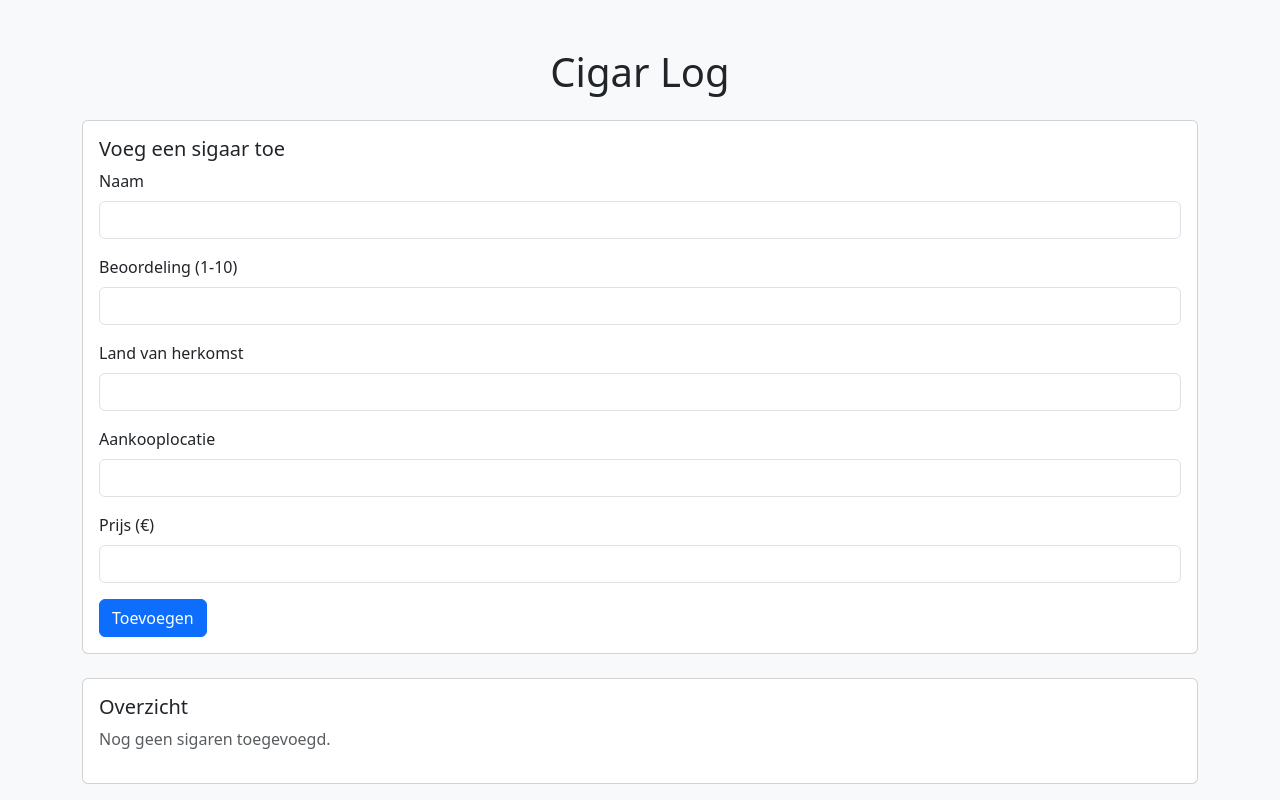
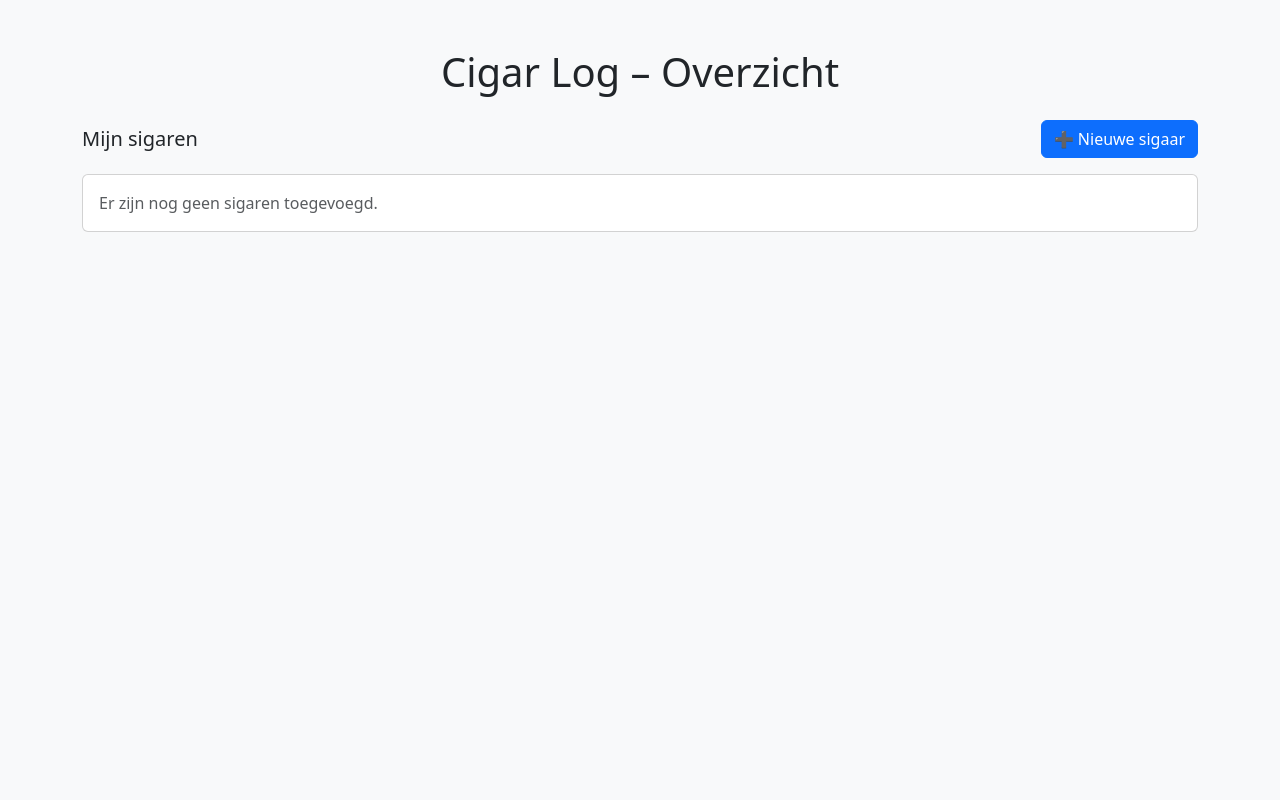
Before and after one commit to Bedrijfstak14/AshNote, a Flask app: page / in a window 1280 px wide. Run offline with Flask 3, Linux system fonts and the light colour scheme; parts of the project's set-up code (start-up, migrations or seed data) failed here and were passed over.

Commit message:
Enhance cigar management features: add flash messages for user feedback, improve form handling, and update UI for better usability.

```diff
--- a/app.py
+++ b/app.py
@@ -1,19 +1,22 @@
 import os
-from flask import Flask, render_template, request, redirect, url_for
+from flask import Flask, render_template, request, redirect, url_for, flash
 from flask_sqlalchemy import SQLAlchemy
+from dotenv import load_dotenv
+
+# .env laden
+load_dotenv()
 
 app = Flask(__name__)
+app.secret_key = os.getenv("SECRET_KEY")  # ✔️ geladen uit .env
 
-# Juiste pad naar /tmp (altijd beschrijfbaar in Docker)
+# SQLite locatie
 DB_DIR = "/tmp/cigars_data"
 os.makedirs(DB_DIR, exist_ok=True)
 
-# SQLite-bestand in tijdelijke map (geen volume nodig!)
 app.config['SQLALCHEMY_DATABASE_URI'] = 'sqlite:////tmp/cigars_data/cigars.db'
 app.config['SQLALCHEMY_TRACK_MODIFICATIONS'] = False
 
 db = SQLAlchemy(app)
-
 class Cigar(db.Model):
     id = db.Column(db.Integer, primary_key=True)
     name = db.Column(db.String(100), nullable=False)
@@ -27,21 +30,35 @@ def index():
     cigars = Cigar.query.all()
     return render_template("index.html", cigars=cigars)
 
-@app.route("/add", methods=["POST"])
+from flask import flash
+
+@app.route("/add", methods=["GET", "POST"])
 def add():
-    name = request.form.get("name")
-    rating = int(request.form.get("rating"))
-    origin_country = request.form.get("origin_country")
-    purchase_location = request.form.get("purchase_location")
-    price = float(request.form.get("price"))
+    if request.method == "POST":
+        try:
+            name = request.form.get("name")
+            rating = int(request.form.get("rating"))
+            origin_country = request.form.get("origin_country")
+            purchase_location = request.form.get("purchase_location")
+            price = float(request.form.get("price") or 0.0)
 
-    new_cigar = Cigar(name=name, rating=rating,
-                      origin_country=origin_country,
-                      purchase_location=purchase_location,
-                      price=price)
-    db.session.add(new_cigar)
-    db.session.commit()
-    return redirect(url_for("index"))
+            new_cigar = Cigar(
+                name=name,
+                rating=rating,
+                origin_country=origin_country,
+                purchase_location=purchase_location,
+                price=price
+            )
+            db.session.add(new_cigar)
+            db.session.commit()
+            flash("Sigaar toegevoegd!", "success")
+            return redirect(url_for("index"))
+        except Exception as e:
+            flash(f"Fout bij toevoegen: {e}", "danger")
+            return redirect(url_for("add"))
+
+    return render_template("add.html")
+
 
 if __name__ == "__main__":
     with app.app_context():
--- a/requirements.txt
+++ b/requirements.txt
@@ -1,2 +1,3 @@
 Flask==2.3.3
 Flask-SQLAlchemy==3.1.1
+python-dotenv
--- a/templates/index.html
+++ b/templates/index.html
@@ -1,59 +1,41 @@
 <!DOCTYPE html>
-<html lang="en">
+<html lang="nl">
 <head>
     <meta charset="UTF-8">
-    <title>Cigar Log</title>
+    <title>Cigar Log – Overzicht</title>
     <link
         href="https://cdn.jsdelivr.net/npm/bootstrap@5.3.0/dist/css/bootstrap.min.css"
         rel="stylesheet"
     >
 </head>
 <body class="bg-light">
+
     <div class="container mt-5">
-        <h1 class="mb-4 text-center">Cigar Log</h1>
+        <h1 class="mb-4 text-center">Cigar Log – Overzicht</h1>
 
-        <!-- Formulier -->
-        <div class="card mb-4">
-            <div class="card-body">
-                <h5 class="card-title">Voeg een sigaar toe</h5>
-                <form method="POST" action="{{ url_for('add') }}">
-                    <div class="mb-3">
-                        <label for="name" class="form-label">Naam</label>
-                        <input type="text" class="form-control" name="name" required>
-                    </div>
-                    <div class="mb-3">
-                        <label for="rating" class="form-label">Beoordeling (1-10)</label>
-                        <input type="number" class="form-control" name="rating" min="1" max="10" required>
-                    </div>
-                    <div class="mb-3">
-                        <label for="origin_country" class="form-label">Land van herkomst</label>
-                        <input type="text" class="form-control" name="origin_country">
-                    </div>
-                    <div class="mb-3">
-                        <label for="purchase_location" class="form-label">Aankooplocatie</label>
-                        <input type="text" class="form-control" name="purchase_location">
-                    </div>
-                    <div class="mb-3">
-                        <label for="price" class="form-label">Prijs (€)</label>
-                        <input type="number" step="0.01" class="form-control" name="price">
-                    </div>
-                    <button type="submit" class="btn btn-primary">Toevoegen</button>
-                </form>
-            </div>
+        {% with messages = get_flashed_messages(with_categories=true) %}
+            {% if messages %}
+                {% for category, message in messages %}
+                    <div class="alert alert-{{ category }}">{{ message }}</div>
+                {% endfor %}
+            {% endif %}
+        {% endwith %}
+
+        <div class="d-flex justify-content-between align-items-center mb-3">
+            <h5 class="mb-0">Mijn sigaren</h5>
+            <a href="{{ url_for('add') }}" class="btn btn-primary">➕ Nieuwe sigaar</a>
         </div>
 
-        <!-- Lijst -->
         <div class="card">
             <div class="card-body">
-                <h5 class="card-title">Overzicht</h5>
                 {% if cigars %}
-                    <table class="table table-bordered table-striped">
-                        <thead>
+                    <table class="table table-bordered table-striped align-middle">
+                        <thead class="table-light">
                             <tr>
                                 <th>Naam</th>
                                 <th>Beoordeling</th>
                                 <th>Land</th>
-                                <th>Locatie</th>
+                                <th>Aankooplocatie</th>
                                 <th>Prijs (€)</th>
                             </tr>
                         </thead>
@@ -70,10 +52,11 @@
                         </tbody>
                     </table>
                 {% else %}
-                    <p class="text-muted">Nog geen sigaren toegevoegd.</p>
+                    <p class="text-muted mb-0">Er zijn nog geen sigaren toegevoegd.</p>
                 {% endif %}
             </div>
         </div>
     </div>
+
 </body>
 </html>
```
Also changed, not shown: docker-compose.yml (+7 -0 lines), templates/add.html (added, +49 -0 lines), 1 other file. Lines whose indentation alone changed are shown as unchanged.
